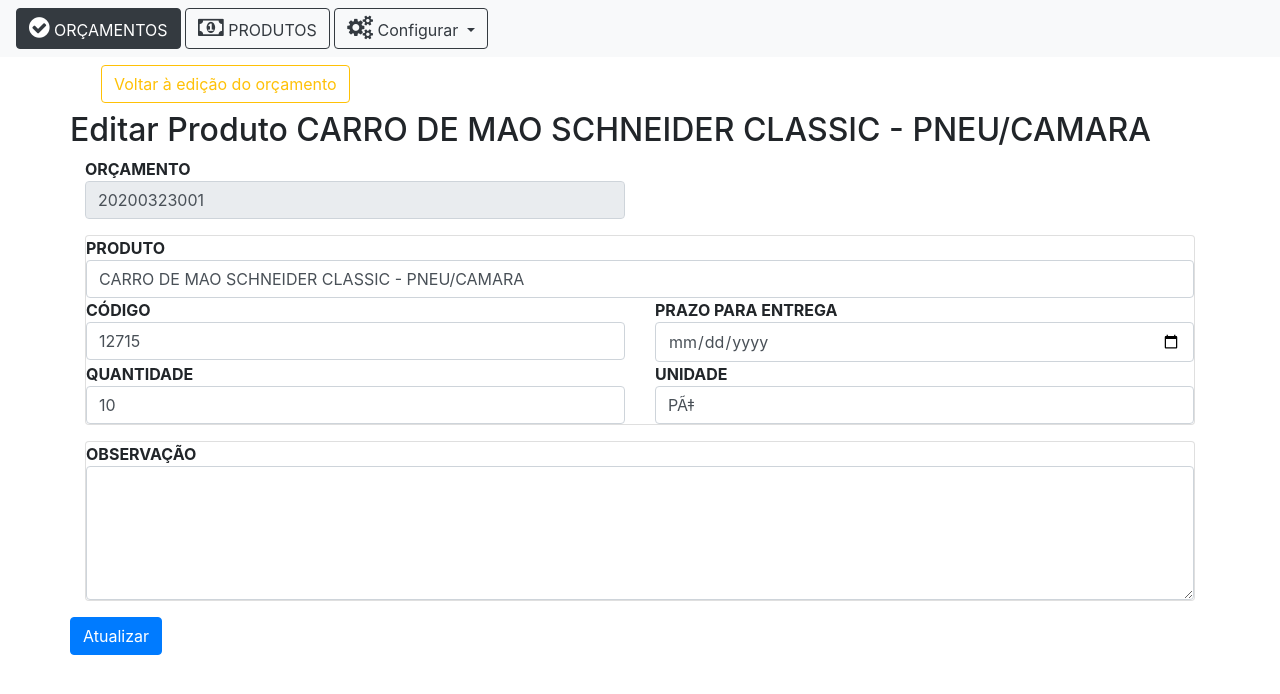
After one commit to Eaglemcz/nrcotacao, a PHP site: page /edit-ocpr.php?id=1 in a window 1280 px wide. The commit adds this page. Shown: the top 694 px of the page. Run offline with PHP 8.4, Linux system fonts and the light colour scheme; data comes from the database, SQL or seed files in the repository.

Commit message:
Add files via upload

```diff
--- /dev/null
+++ b/orcamentos/edit-ocpr.php
@@ -0,0 +1,176 @@
+<!DOCTYPE html>
+<?php
+    //chama arquivo de conexão com o banco de dados
+    require_once '../inc/dbconfig.php';
+
+    // Pega o ID do orçamento
+    $ocprid=intval($_GET['id']);
+    $sql = "SELECT tbocpr.id as ocprid,
+		nrc_orcamento_produto_a_codigo,
+        nrc_orcamento_produto_a_quantidade,
+        nrc_orcamento_produto_a_unidade,
+        DATE_FORMAT(nrc_orcamento_produto_a_prazoentrega,'%d/%m/%Y') AS nrc_orcamento_produto_a_prazoentrega,
+        nrc_orcamento_produto_a_observacao,
+        nrc_orcamento_produto_a_orcamento,
+        nrc_orcamento_a_codigo as orcamento_codigo,
+        nrc_orcamento_produto_a_produto
+
+        FROM nrc_orcamento_produto_a tbocpr
+
+        INNER JOIN nrc_orcamento_a tboc ON nrc_orcamento_produto_a_orcamento = tboc.id
+
+        WHERE tbocpr.id = :ocprid";
+    // Prepara a query
+    $query = $dbh->prepare($sql);
+    //Une os parâmetros
+    $query->bindParam(':ocprid', $ocprid,PDO::PARAM_STR);
+    //Executa a Query
+    $query->execute();
+    //Assina os dados com o retorno da tabela, podemos imprimir os registros num loop foreach
+    $resultados=$query->fetchAll(PDO::FETCH_OBJ);
+    //para inicialização do número de série
+    $cnt=1;
+    if($query->rowcount() > 0)
+    {
+    //no caso da query reotnar ao menos um resultado, podemos imprimir os registros num loop foreach
+    foreach($resultados as $resultado)
+    {
+?>
+<html>
+
+<head>
+    <meta charset="utf-8">
+    <title>NRCotação - Editar Produto do orçamento <?php echo htmlentities($resultado->nrc_orcamento_produto_a_orcamento);?> </title>
+    <meta name="viewport" content="width=device-width, initial-scale=1">
+    <link href="../inc/bootstrap/css/bootstrap.min.css" rel="stylesheet">
+    <link href="../inc/bootstrap/css/font-awesome.min.css" rel="stylesheet">
+    <script src="../inc/jquery/jquery-3.4.1.min.js"></script>
+    <script src="../inc/bootstrap/js/bootstrap.min.js"></script>
+    <script src="../inc/custom.js"></script>
+</head>
+
+<body>
+    <!-- INÍCIO NAV PRINCIPAL -->
+    <nav class="navbar navbar-light bg-light">
+        <form class="form-inline">
+            <a href="../orcamentos/index.php" class="btn btn-outline-dark active" role="button" aria-disabled="true"><i class="fa fa-check-circle" style="font-size:24px"></i>&nbsp;ORÇAMENTOS</a> &nbsp;
+            <a href="#" class="btn btn-outline-dark" role="button" aria-pressed="true"><i class="fa fa-money" style="font-size:24px"></i>&nbsp;PRODUTOS</a> &nbsp;
+            <div class="dropdown">
+                <button class="btn btn-outline-dark dropdown-toggle" type="button" id="dropdownMenuButton" data-toggle="dropdown" aria-haspopup="true" aria-expanded="false"><i class="fa fa-cogs" style="font-size:24px"></i>
+                    Configurar
+                </button>
+                <div class="dropdown-menu" aria-labelledby="dropdownMenuButton">
+                    <a class="dropdown-item" href="#">Clientes</a>
+                    <a class="dropdown-item" href="../fornecedores/index.php">Fornecedores</a>
+                    <a class="dropdown-item" href="#">Situação</a>
+                </div>
+            </div>
+        </form>
+    </nav>
+    <!-- FIM NAV PRINCIPAL -->
+
+    <!-- INÍCIO NAV ORÇAMENTOS -->
+    <div class="container">
+        <nav class="navbar navbar-light">
+            <form class="form-inline">
+                <a class="btn btn-outline-warning" href="../orcamentos/edit.php?id=<?php echo htmlentities($resultado->nrc_orcamento_produto_a_orcamento);?>" role="button">Voltar à edição do orçamento</a>
+            </form>
+        </nav>
+    </div>
+    <!-- FIM NAV ORÇAMENTOS -->
+
+    <div class="container">
+        <div class="row">
+            <h2>Editar Produto <?php echo htmlentities($resultado->nrc_orcamento_produto_a_produto);?></h2>
+        </div>
+    </div>
+
+
+    <div class="container">
+        <form name="update_jogo" method="post">
+            <div class="form-group">
+                <div class="form-group">
+                    <div class="row">
+                        <div class="col-md-6"><b>ORÇAMENTO</b>
+                            <!--NÃO EDITÁVEL-->
+                            <input disabled id="edit_orcamento_codigo" name="edit_orcamento_codigo" type="text" class="form-control" value="<?php echo htmlentities($resultado->orcamento_codigo );?>">
+                        </div>
+                    </div>
+                </div>
+            </div>
+
+            <div class="form-group card">
+                <div class="row">
+                    <div class="col-md-12"><b>PRODUTO</b>
+                        <input id="edit_nrc_orcamento_produto_a_produto" name="edit_nrc_orcamento_produto_a_produto" type="text" class="form-control" value="<?php echo htmlentities($resultado->nrc_orcamento_produto_a_produto );?>">
+                    </div>
+                    <div class="col-md-6"><b>CÓDIGO</b>
+                        <input id="edit_nrc_orcamento_produto_a_codigo" name="edit_nrc_orcamento_produto_a_codigo" type="text" class="form-control" value="<?php echo htmlentities($resultado->nrc_orcamento_produto_a_codigo );?>">
+                    </div>
+                    <div class="col-md-6"><b>PRAZO PARA ENTREGA</b>
+                        <input id="edit_nrc_orcamento_produto_a_prazoentrega" name="edit_nrc_orcamento_produto_a_prazoentrega" type="date" class="form-control" value="<?php echo htmlentities($resultado->nrc_orcamento_produto_a_prazoentrega );?>">
+                    </div>
+                    <div class="col-md-6"><b>QUANTIDADE</b>
+                        <input id="edit_nrc_orcamento_produto_a_quantidade" name="edit_nrc_orcamento_produto_a_quantidade" type="text" class="form-control" value="<?php echo htmlentities($resultado->nrc_orcamento_produto_a_quantidade );?>">
+                    </div>
+                    <div class="col-md-6"><b>UNIDADE</b>
+                        <input id="edit_nrc_orcamento_produto_a_unidade" name="edit_nrc_orcamento_produto_a_unidade" type="text" class="form-control" value="<?php echo htmlentities($resultado->nrc_orcamento_produto_a_unidade );?>">
+                    </div>
+
+                </div>
+            </div>
+
+            <div class="form-group card">
+                <div class="row">
+                    <div class="col-md-12"><b>OBSERVAÇÃO</b>
+                        <textarea id="edit_nrc_orcamento_produto_a_observacao" name="edit_nrc_orcamento_produto_a_observacao" rows="5" cols ="50" class="form-control" value="<?php echo htmlentities($resultado->nrc_orcamento_produto_a_observacao);?>"><?php echo htmlentities($resultado->nrc_orcamento_produto_a_observacao);?></textarea>
+                    </div>
+                </div>
+            </div>
+
+            <?php }} ?>
+            <div class="row">
+                <input class="btn btn-primary" type="submit" name="update" value="Atualizar">
+            </div>
+            <?php
+                if (isset($_POST['update'])){
+                    //Pega a ID
+                    $ocprid=intval($_GET['id']);
+
+                    //Valores Post
+                    $edit_nrc_orcamento_produto_a_codigo      = $_POST['edit_nrc_orcamento_produto_a_codigo'];
+                    $edit_nrc_orcamento_produto_a_quantidade      = $_POST['edit_nrc_orcamento_produto_a_quantidade'];
+                    $edit_nrc_orcamento_produto_a_unidade      = $_POST['edit_nrc_orcamento_produto_a_unidade'];
+                    $edit_nrc_orcamento_produto_a_prazoentrega      = $_POST['edit_nrc_orcamento_produto_a_prazoentrega'];
+                    $edit_nrc_orcamento_produto_a_observacao      = $_POST['edit_nrc_orcamento_produto_a_observacao'];
+                    $edit_nrc_orcamento_produto_a_produto      = $_POST['edit_nrc_orcamento_produto_a_produto'];
+
+                    //Query para o update
+                    $sql = "UPDATE nrc_orcamento_produto_a SET nrc_orcamento_produto_a_codigo=:edit_nrc_orcamento_produto_a_codigo, nrc_orcamento_produto_a_quantidade=:edit_nrc_orcamento_produto_a_quantidade, nrc_orcamento_produto_a_unidade=:edit_nrc_orcamento_produto_a_unidade, nrc_orcamento_produto_a_prazoentrega=:edit_nrc_orcamento_produto_a_prazoentrega, nrc_orcamento_produto_a_observacao=:edit_nrc_orcamento_produto_a_observacao, nrc_orcamento_produto_a_produto=:edit_nrc_orcamento_produto_a_produto, where id=:ocprid";
+
+                    //Prepara a query para execução
+                    $query = $dbh->prepare($sql);
+
+                    //Liga os parâmetros
+                    $query->bindParam(':edit_nrc_orcamento_produto_a_codigo', $edit_nrc_orcamento_produto_a_codigo, PDO::PARAM_STR);
+                    $query->bindParam(':edit_nrc_orcamento_produto_a_quantidade', $edit_nrc_orcamento_produto_a_quantidade, PDO::PARAM_STR);
+                    $query->bindParam(':edit_nrc_orcamento_produto_a_unidade', $edit_nrc_orcamento_produto_a_unidade, PDO::PARAM_STR);
+                    $query->bindParam(':edit_nrc_orcamento_produto_a_prazoentrega', $edit_nrc_orcamento_produto_a_prazoentrega, PDO::PARAM_STR);
+                    $query->bindParam(':edit_nrc_orcamento_produto_a_observacao', $edit_nrc_orcamento_produto_a_observacao, PDO::PARAM_STR);
+                    $query->bindParam(':edit_nrc_orcamento_produto_a_produto', $edit_nrc_orcamento_produto_a_produto, PDO::PARAM_STR);
+                    $query->bindParam(':ocprid', $ocprid, PDO::PARAM_STR);
+
+                    //Executa a query
+                    $query->execute();
+
+                    // Mesagem após atualizar
+                    echo "<script>alert('Registro atualizado com sucesso');</script>";
+                    // Redireciona para a home de jogos
+                    echo "<script>window.location.href='../orcamentos/edit-ocpr.php?id=$resultado->ocprid'</script>";
+                }
+            ?>
+        </form>
+    </div>
+</body>
+
+</html>
```
Also changed, not shown: orcamentos/edit.php (+4 -4 lines).
